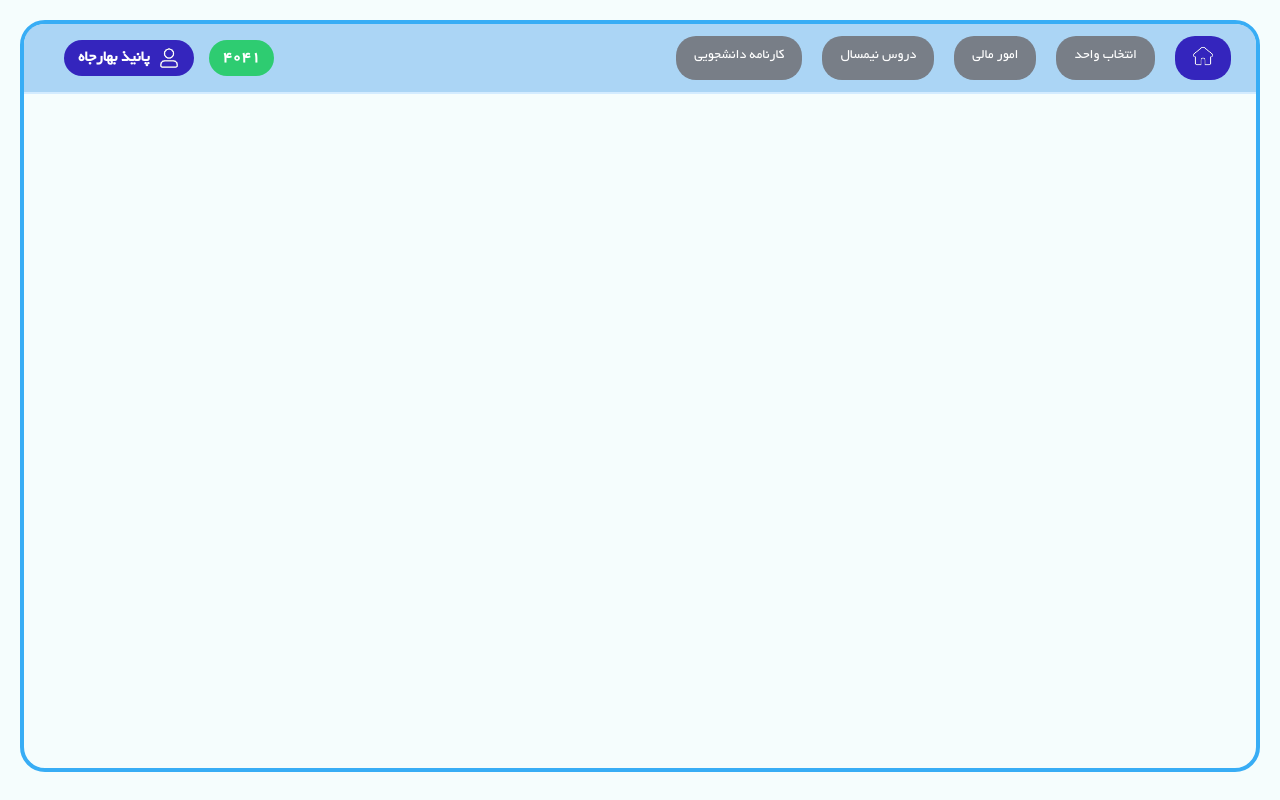
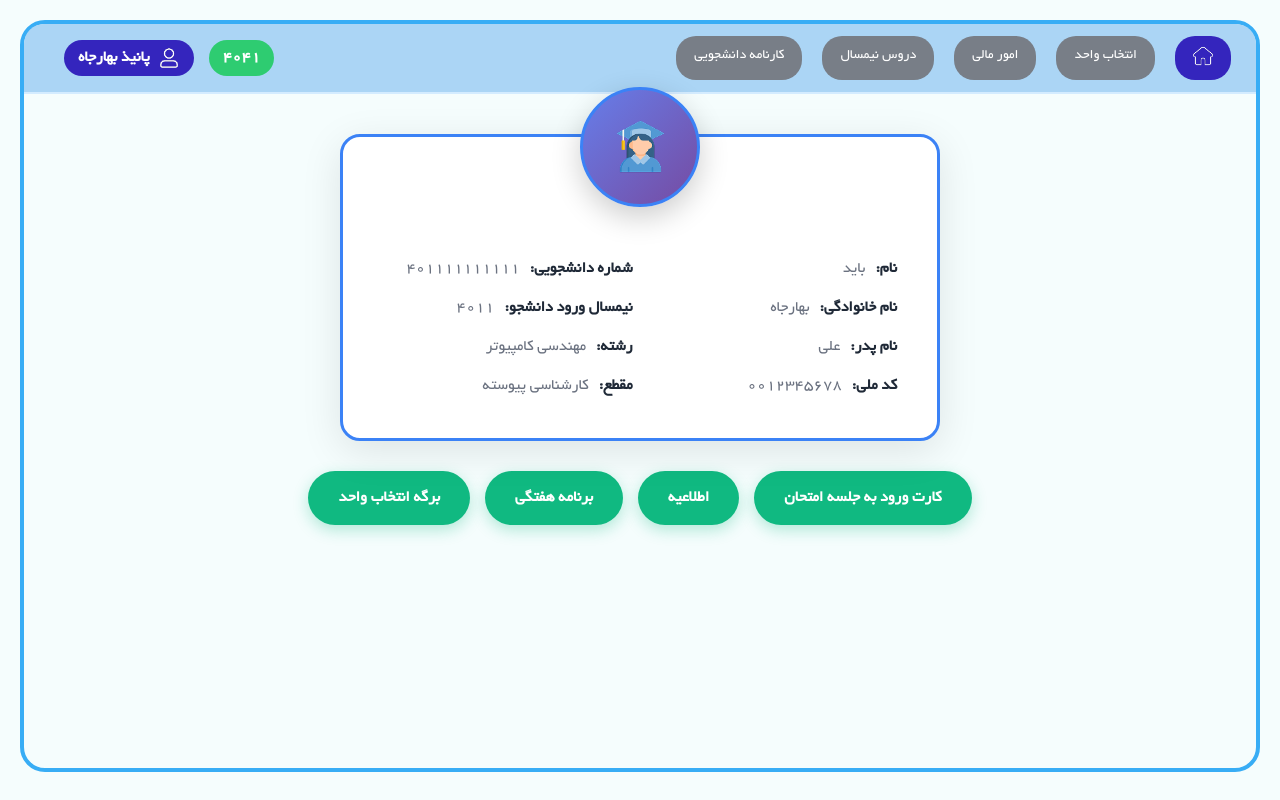
Before and after one commit to Sepahkar/SD.TNB.1404.05.1, a Django app: template templates/EducationSystem/pages/profile.html in a window 1280 px wide. Run offline with Django 3.2, Linux system fonts and the light colour scheme; the template is opened without the code that fills it, so the values that code supplies are empty; some libraries are stand-ins or nearby versions.

Commit message:
Add course selection page and enhance profile layout in Education System. Implemented course selection functionality with a search feature and dynamic course table. Improved profile page design with a new layout and action buttons for student services.

```diff
--- a/EducationSystem/urls.py
+++ b/EducationSystem/urls.py
@@ -10,6 +10,7 @@ urlpatterns = [
     path('login/', views.login_view, name='login'),    # صفحه لاگین
     path('dashboard/', views.dashboard_view, name='dashboard'),  # صفحه داشبورد
     path('profile/', views.profile_view, name='profile'),        # صفحه پروفایل
+    path('course_selection/', views.course_selection_view, name='course_selection'),        # صفحه پروفایل
         path('loan/', views.loan, name='loan_page'),
 
     ]
--- a/EducationSystem/views.py
+++ b/EducationSystem/views.py
@@ -44,6 +44,9 @@ def dashboard_view(request):
 def profile_view(request):
     return render(request, "EducationSystem/pages/profile.html")
 
+def course_selection_view(request):
+    return render(request, "EducationSystem/pages/course_selection.html")
+
 def loan(request):
     ctx = {
         "student": {
--- a/templates/EducationSystem/layout/dashboard_base.html
+++ b/templates/EducationSystem/layout/dashboard_base.html
@@ -76,14 +76,14 @@
   <header class="top-header">
     <!-- منوها -->
     <nav class="menu-items">
-      <a href="{% url 'home' %}">
+      <a href="{% url 'dashboard' %}">
         <img
           src="{% static 'EducationSystem/images/home white 2.png' %}"
           alt="خانه"
           style="width: 20px; vertical-align: middle"
         />
       </a>
-      <a href="#">انتخاب واحد</a>
+      <a href="{% url 'course_selection' %}">انتخاب واحد</a>
       <a href="#">امور مالی</a>
       <a href="#">دروس نیمسال</a>
       <a href="#">کارنامه دانشجویی</a>
--- a/templates/EducationSystem/pages/dashboard.html
+++ b/templates/EducationSystem/pages/dashboard.html
@@ -106,7 +106,7 @@
 <div class="dashboard-grid">
   <!-- ستون سمت راست -->
   <div class="circle-grid">
-    <div class="flex flex-col items-center">
+    <a href="{%url 'profile' %}" class="flex flex-col items-center text-gray-600 text-decoration-none">
       <div class="circle-btn" style="border: 5px solid #62a1ff">
         <img
           src="{% static '/EducationSystem/images/graduating-student 1.png' %}"
@@ -116,7 +116,7 @@
       <div class="mt-3 text-gray-600 text-center text-base font-bold">
         پروفایل دانشجو
       </div>
-    </div>
+    </a>
 
     <div class="flex flex-col items-center">
       <div class="circle-btn" style="border: 5px solid #8f62ff">
--- a/templates/EducationSystem/pages/profile.html
+++ b/templates/EducationSystem/pages/profile.html
@@ -1,22 +1,144 @@
-{% extends "EducationSystem/layout/dashboard_base.html" %}
+{% extends "EducationSystem/layout/dashboard_base.html" %} {% load static %}
 
 {% block dashboard_content %}
-<div class="profile-page p-6">
-  <!-- <div class="profile-card bg-white shadow-md p-6 rounded">
-    <div class="profile-header flex items-center mb-6">
-      <div class="profile-pic bg-gray-400 rounded-full w-24 h-24"></div>
-      <div class="ml-6">
-        <h2 class="text-xl font-semibold">پانیذ بهارجاه</h2>
-        <p>دانشجوی مهندسی کامپیوتر</p>
-      </div>
-    </div>
-    <div class="profile-info">
-      <p><strong>شماره دانشجویی:</strong> 4011111111</p>
-      <p><strong>نام پدر:</strong> علی</p>
-      <p><strong>کد ملی:</strong> 0012345678</p>
-      <p><strong>رشته:</strong> مهندسی کامپیوتر</p>
-      <p><strong>مقطع:</strong> کارشناسی پیوسته</p>
-    </div>
-  </div> -->
-</div>
+
+    <style>
+
+        .profile-card {
+            background: white;
+            border: 3px solid #3b82f6;
+            border-radius: 20px;
+            padding: 40px;
+            position: relative;
+            margin-bottom: 30px;
+            max-width: 600px;
+            margin-left: auto;
+            margin-right: auto;
+            box-shadow: 0 10px 40px rgba(0, 0, 0, 0.1);
+        }
+
+        .avatar-container {
+            position: absolute;
+            border: 3px solid #3b82f6;
+            top: -50px;
+            left: 50%;
+            transform: translateX(-50%);
+            background: linear-gradient(135deg, #667eea 0%, #764ba2 100%);
+            width: 120px;
+            height: 120px;
+            border-radius: 50%;
+            display: flex;
+            align-items: center;
+            justify-content: center;
+            box-shadow: 0 10px 30px rgba(0, 0, 0, 0.2);
+        }
+
+
+        .profile-content {
+            margin-top: 80px;
+            display: grid;
+            grid-template-columns: 1fr 1fr;
+            gap: 15px;
+        }
+
+        .profile-item {
+            display: flex;
+            justify-content: flex-start;
+            gap: 10px;
+        }
+
+        .profile-label {
+            color: #1f2937;
+            font-weight: 600;
+        }
+
+        .profile-value {
+            color: #6b7280;
+            font-weight: 500;
+        }
+
+        .action-buttons {
+            display: flex;
+            gap: 15px;
+            justify-content: center;
+            flex-wrap: wrap;
+        }
+
+        .action-btn {
+            background: #10b981;
+            color: white;
+            border: none;
+            padding: 15px 30px;
+            border-radius: 50px;
+            font-weight: 600;
+            cursor: pointer;
+            transition: all 0.3s ease;
+            box-shadow: 0 5px 15px rgba(16, 185, 129, 0.3);
+        }
+
+        .action-btn:hover {
+            background: #059669;
+            transform: translateY(-2px);
+            box-shadow: 0 8px 25px rgba(16, 185, 129, 0.4);
+        }
+
+        @media (max-width: 768px) {
+            .profile-content {
+                grid-template-columns: 1fr;
+            }
+        }
+
+    </style>
+
+        <div class="profile-card">
+            <div class="avatar-container">
+                <img
+          src="{% static '/EducationSystem/images/graduating-student 1.png' %}"
+          width="55"
+        />
+            </div>
+
+            <div class="profile-content">
+                <div class="profile-item">
+                    <span class="profile-label">نام:</span>
+                    <span class="profile-value">باید</span>
+                </div>
+                <div class="profile-item">
+                    <span class="profile-label">شماره دانشجویی:</span>
+                    <span class="profile-value">401111111111</span>
+                </div>
+                <div class="profile-item">
+                    <span class="profile-label">نام خانوادگی:</span>
+                    <span class="profile-value">بهارجاه</span>
+                </div>
+                <div class="profile-item">
+                    <span class="profile-label">نیمسال ورود دانشجو:</span>
+                    <span class="profile-value">4011</span>
+                </div>
+                <div class="profile-item">
+                    <span class="profile-label">نام پدر:</span>
+                    <span class="profile-value">علی</span>
+                </div>
+                <div class="profile-item">
+                    <span class="profile-label">رشته:</span>
+                    <span class="profile-value">مهندسی کامپیوتر</span>
+                </div>
+                <div class="profile-item">
+                    <span class="profile-label">کد ملی:</span>
+                    <span class="profile-value">0012345678</span>
+                </div>
+                <div class="profile-item">
+                    <span class="profile-label">مقطع:</span>
+                    <span class="profile-value">کارشناسی پیوسته</span>
+                </div>
+            </div>
+        </div>
+
+        <div class="action-buttons">
+            <button class="action-btn">کارت ورود به جلسه امتحان</button>
+            <button class="action-btn">اطلاعیه</button>
+            <button class="action-btn">برنامه هفتگی</button>
+            <button class="action-btn">برگه انتخاب واحد</button>
+        </div>
+
 {% endblock %}
--- a/templates/EducationSystem/pages/student_management.html
+++ b/templates/EducationSystem/pages/student_management.html
@@ -1,4 +1,4 @@
-{% extends "EducationSystem/base.html" %} {% block content %}
+{% extends "EducationSystem/base.html" %} {% load static %} {% block content %}
 
 <style>
   .container {
```
Also changed, not shown: templates/EducationSystem/pages/course_selection.html (added, +351 -0 lines), db.sqlite3.
